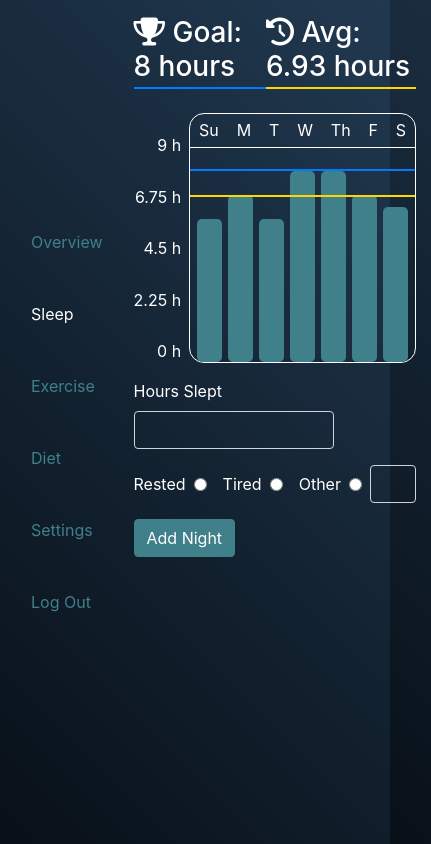
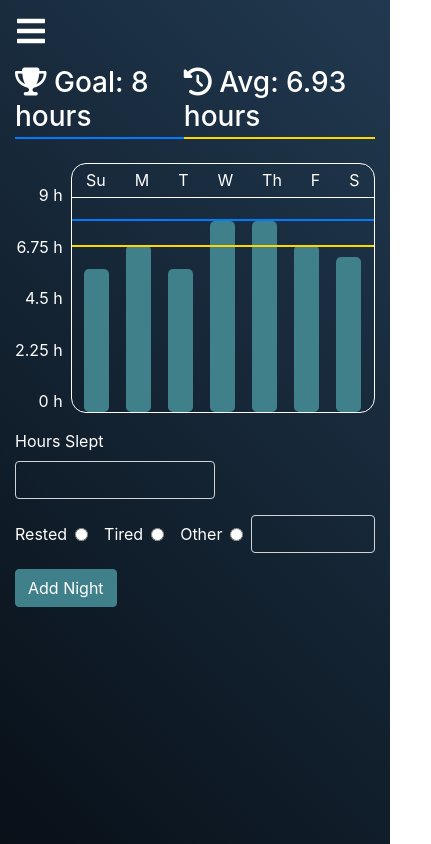
Before and after one commit to morrisbc/daze, a React (Create React App) app: page /dashboard/sleep in a window 390 px wide. Shown: the whole page, 431 px wide, since content can reach past the window. Built offline with nearby package versions, Linux system fonts and the light colour scheme; no server answers; sample sign-in values are in the browser's storage.

Commit message:
Implemented mobile side navigation

```diff
--- a/src/App.css
+++ b/src/App.css
@@ -1,5 +1,5 @@
 .hero {
-  height: 100vh;
+  min-height: 100vh;
 }
 
 .login,
@@ -14,7 +14,7 @@
 }
 
 .sidenav {
-  height: 100vh;
+  min-height: 100vh;
 }
 
 .logo {
@@ -34,7 +34,7 @@
   display: flex;
 }
 
-.mobile-nav {
+.mobile-nav-btn {
   display: none;
   position: absolute;
   background: none;
@@ -117,6 +117,20 @@
     overflow: hidden;
   }
 
+  .header-nav a {
+    font-size: 1.25rem;
+    text-align: center;
+    padding-left: 0;
+    padding-right: 0;
+    border-top: 1px solid white;
+    width: 75%;
+  }
+
+  /* Remove the border on the first link in the mobile nav */
+  .header-nav a:first-child {
+    border: none;
+  }
+
   .nav-open {
     height: auto;
     padding: 16px 0;
@@ -133,22 +147,9 @@
     box-shadow: none;
   }
 
-  .header-nav a {
-    font-size: 1.25rem;
-    text-align: center;
-    padding-left: 0;
-    padding-right: 0;
-    border-top: 1px solid white;
-    width: 75%;
-  }
-
-  /* Remove the border on the first link in the mobile nav */
-  .header-nav a:first-child {
-    border: none;
-  }
-
-  .mobile-nav {
+  .mobile-nav-btn {
     display: block;
+    position: fixed;
     top: 15px;
   }
 
@@ -165,4 +166,29 @@
   .test-slide {
     animation: 5s slidedown;
   }
+
+  .dashboard-main {
+    padding: 0;
+    padding-top: 50px;
+  }
+
+  .aside-nav {
+    position: absolute;
+    left: 0;
+  }
+
+  .sidenav {
+    position: absolute;
+    overflow: hidden;
+    background: linear-gradient(#213950, #081018);
+  }
+
+  .sidenav-open {
+    width: 150px;
+    border-right: 1px solid white;
+  }
+
+  .sidenav-closed {
+    width: 0;
+  }
 }
--- a/src/components/Header.js
+++ b/src/components/Header.js
@@ -6,7 +6,7 @@ const Header = () => {
 
   return (
     <header className="header container fixed-top w-100">
-      <button className="mobile-nav" onClick={() => setNavOpen(!navOpen)}>
+      <button className="mobile-nav-btn" onClick={() => setNavOpen(!navOpen)}>
         <svg
           width="32px"
           height="32px"
--- a/src/components/pages/dashboard/Dashboard.js
+++ b/src/components/pages/dashboard/Dashboard.js
@@ -9,7 +9,7 @@ const Dashboard = () => {
   return (
     <div className="dashboard container-fluid d-flex">
       <SideNav />
-      <main className="container">
+      <main className="dashboard-main container">
         <Switch>
           <Route exact path="/dashboard">
             <Overview />
--- a/src/components/pages/dashboard/SideNav.js
+++ b/src/components/pages/dashboard/SideNav.js
@@ -7,6 +7,7 @@ const Sidenav = () => {
   const { addAuthObserver, doSignOut } = firebaseContext;
 
   const [isLoggedOut, setIsLoggedOut] = useState(false);
+  const [sidenavOpen, setSidenavOpen] = useState(false);
 
   useEffect(() => {
     return addAuthObserver(user => {
@@ -24,8 +25,34 @@ const Sidenav = () => {
   };
 
   return (
-    <aside className="sidenav sticky-top d-flex flex-column justify-content-center align-items-center">
-      <nav>
+    <aside className="aside-nav sticky-top">
+      <button
+        className="mobile-nav-btn"
+        onClick={() => setSidenavOpen(!sidenavOpen)}
+      >
+        <svg
+          width="32px"
+          height="32px"
+          aria-hidden="true"
+          focusable="false"
+          data-prefix="fas"
+          data-icon="bars"
+          className="svg-inline--fa fa-bars fa-w-14"
+          role="img"
+          xmlns="http://www.w3.org/2000/svg"
+          viewBox="0 0 448 512"
+        >
+          <path
+            fill="white"
+            d="M16 132h416c8.837 0 16-7.163 16-16V76c0-8.837-7.163-16-16-16H16C7.163 60 0 67.163 0 76v40c0 8.837 7.163 16 16 16zm0 160h416c8.837 0 16-7.163 16-16v-40c0-8.837-7.163-16-16-16H16c-8.837 0-16 7.163-16 16v40c0 8.837 7.163 16 16 16zm0 160h416c8.837 0 16-7.163 16-16v-40c0-8.837-7.163-16-16-16H16c-8.837 0-16 7.163-16 16v40c0 8.837 7.163 16 16 16z"
+          ></path>
+        </svg>
+      </button>
+      <nav
+        className={`sidenav ${
+          sidenavOpen ? "sidenav-open" : "sidenav-closed"
+        } d-flex flex-column justify-content-center align-items-center`}
+      >
         <NavLink
           className="nav-link py-4"
           to="/dashboard"
```
